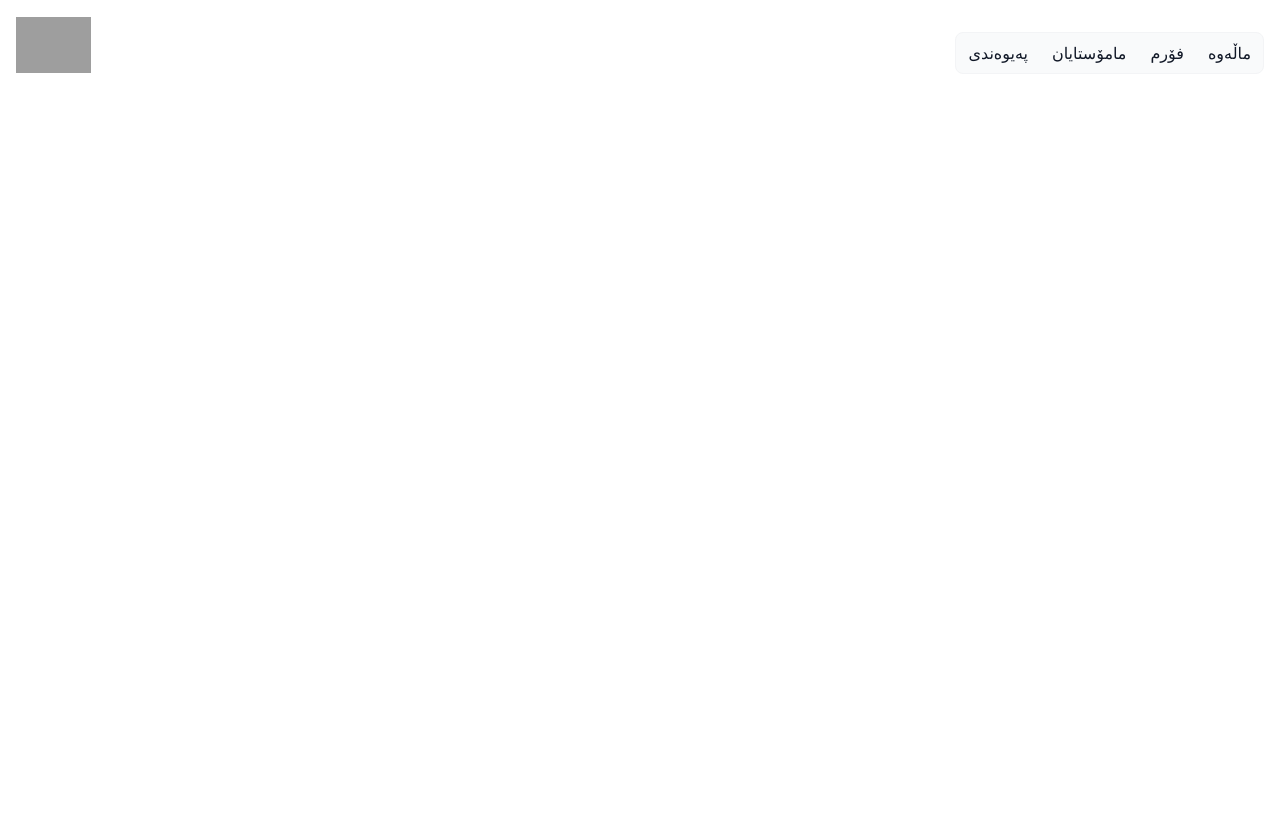
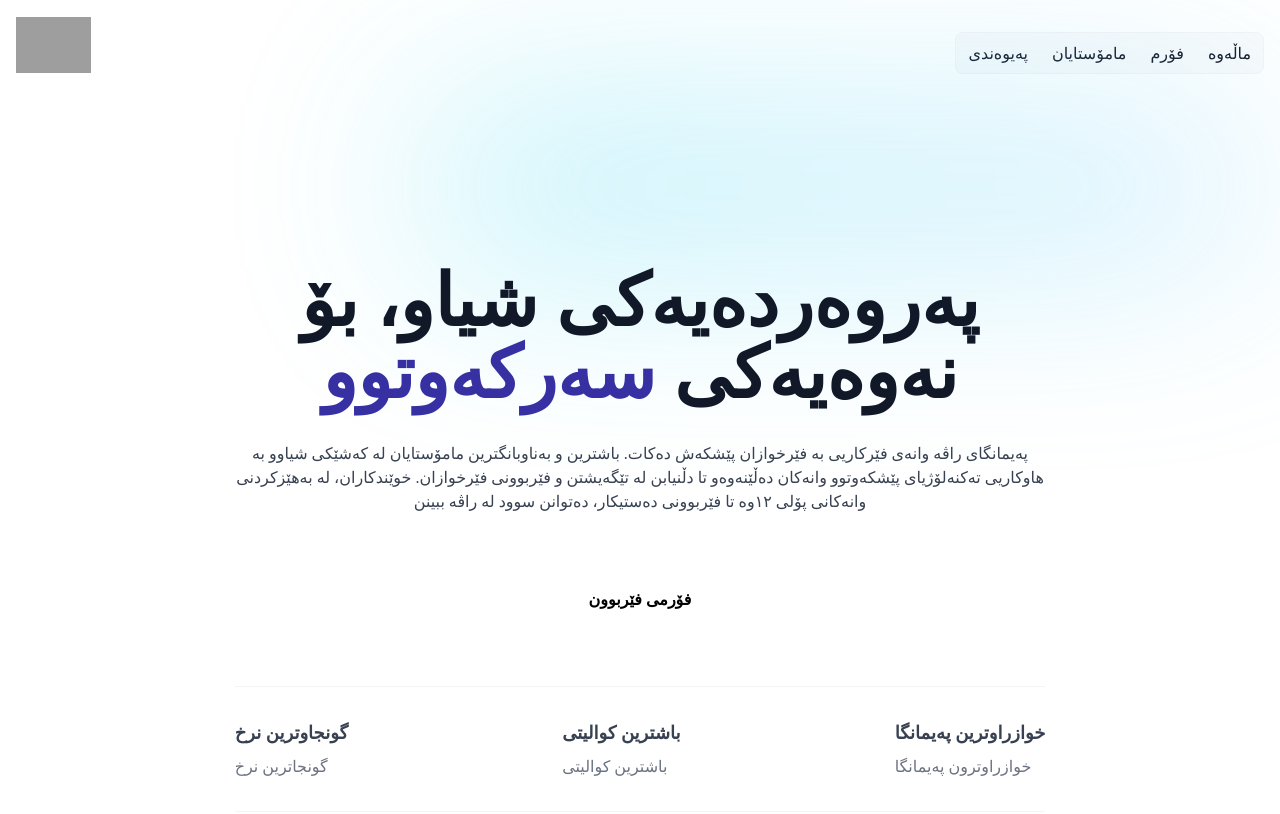
Before and after one commit to shashankaf/rava-form, a Next.js app: page / in a window 1280 px wide. Shown: the top 814 px of the page. Built offline with nearby package versions, Linux system fonts and the light colour scheme; grey boxes are pictures that could not be loaded.

Commit message:
home page

```diff
--- a/src/pages/index.tsx
+++ b/src/pages/index.tsx
@@ -1,20 +1,73 @@
 import React, { useState } from "react";
 import Head from "next/head";
+import Link from "next/link";
+import Image from "next/image";
 
 export default function Home() {
-
   return (
     <>
       <Head>
         <title>Rava Institute Website</title>
-        <meta
-          name="description"
-          content="Rava Institute"
-        />
+        <meta name="description" content="Rava Institute" />
         <meta name="viewport" content="width=device-width, initial-scale=1" />
         <link rel="icon" href="/favicon.ico" />
       </Head>
-      <main className="flex items-center justify-center">
+      <main style={{ fontFamily: "rudaw" }} className="p-4 m-4">
+        <div className="relative" id="home">
+          <div
+            aria-hidden="true"
+            className="absolute inset-0 grid grid-cols-2 -space-x-52 opacity-40 dark:opacity-20"
+          >
+            <div className="blur-[106px] h-56 bg-gradient-to-br from-primary to-purple-400 dark:from-blue-700"></div>
+            <div className="blur-[106px] h-32 bg-gradient-to-r from-cyan-400 to-sky-300 dark:to-indigo-600"></div>
+          </div>
+          <div className="relative pt-36 ml-auto">
+            <div className="lg:w-2/3 text-center mx-auto">
+              <h1 className="text-gray-900 font-bold text-5xl md:text-6xl xl:text-7xl font-bold">
+                پەروەردەیەکی شیاو، بۆ نەوەیەکی{" "}
+                <span className="text-indigo-800">سەرکەوتوو</span>
+              </h1>
+              <p className="mt-8 text-gray-700">
+                پەیمانگای راڤە وانەی فێرکاریی بە فێرخوازان پێشکەش دەکات. باشترین
+                و بەناوبانگترین مامۆستایان لە کەشێکی شیاوو بە هاوکاریی
+                تەکنەلۆژیای پێشکەوتوو وانەکان دەڵێنەوەو تا دڵنیابن لە تێگەیشتن و
+                فێربوونی فێرخوازان. خوێندکاران، لە بەهێزکردنی وانەکانی پۆلی ١٢وە
+                تا فێربوونی دەستیکار، دەتوانن سوود لە راڤە ببینن{" "}
+              </p>
+              <div className="mt-16 flex flex-wrap justify-center gap-y-4 gap-x-6">
+                <Link
+                  href="/form"
+                  className="relative flex h-11 w-full items-center justify-center px-6 before:absolute before:inset-0 before:rounded-full before:border before:border-transparent before:bg-primary/10 before:bg-gradient-to-b before:transition before:duration-300 hover:before:scale-105 active:duration-75 active:before:scale-95 dark:before:border-gray-700 dark:before:bg-gray-800 sm:w-max"
+                >
+                  <span className="relative text-base font-semibold text-primary dark:text-white">
+                    فۆرمی فێربوون
+                  </span>
+                </Link>
+              </div>
+              <div className="hidden py-8 mt-16 border-y border-gray-100 dark:border-gray-800 sm:flex justify-between">
+                <div className="text-left">
+                  <h6 className="text-lg font-semibold text-gray-700 dark:text-white">
+                    گونجاوترین نرخ
+                  </h6>
+                  <p className="mt-2 text-gray-500">گونجاترین نرخ</p>
+                </div>
+                <div className="text-left">
+                  <h6 className="text-lg font-semibold text-gray-700 dark:text-white">
+                    باشترین کوالیتی{" "}
+                  </h6>
+                  <p className="mt-2 text-gray-500">باشترین کوالیتی</p>
+                </div>
+                <div className="text-left">
+                  <h6 className="text-lg font-semibold text-gray-700 dark:text-white">
+                    خوازراوترین پەیمانگا{" "}
+                  </h6>
+                  <p className="mt-2 text-gray-500">خوازراوترون پەیمانگا</p>
+                </div>
+              </div>
+            </div>
+            <div className="mt-12 grid grid-cols-3 sm:grid-cols-4 md:grid-cols-6"></div>
+          </div>
+        </div>
       </main>
     </>
   );
```
